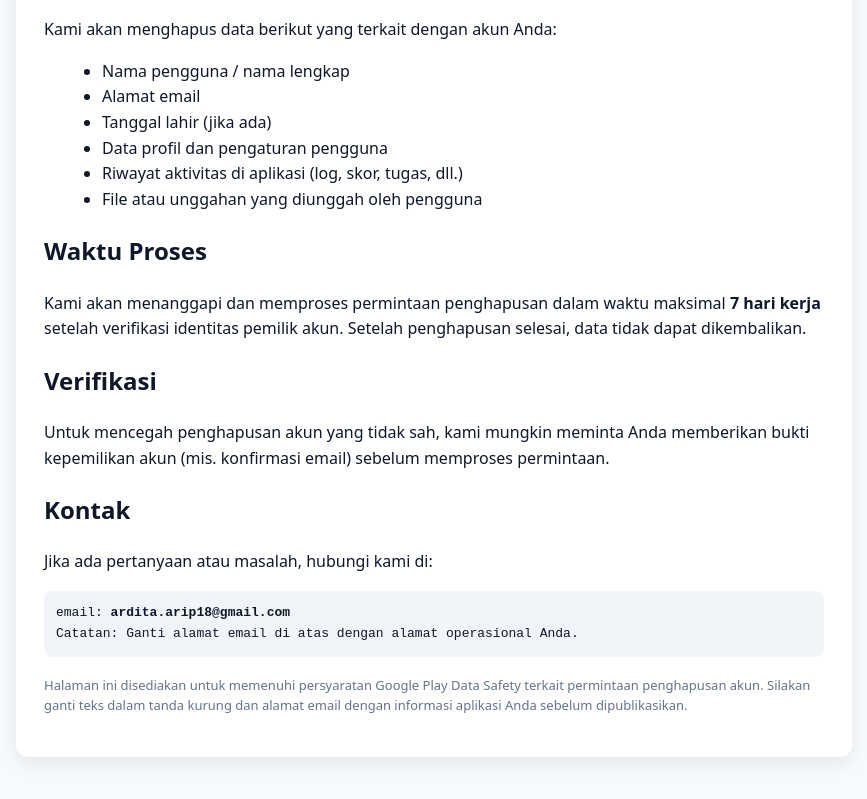
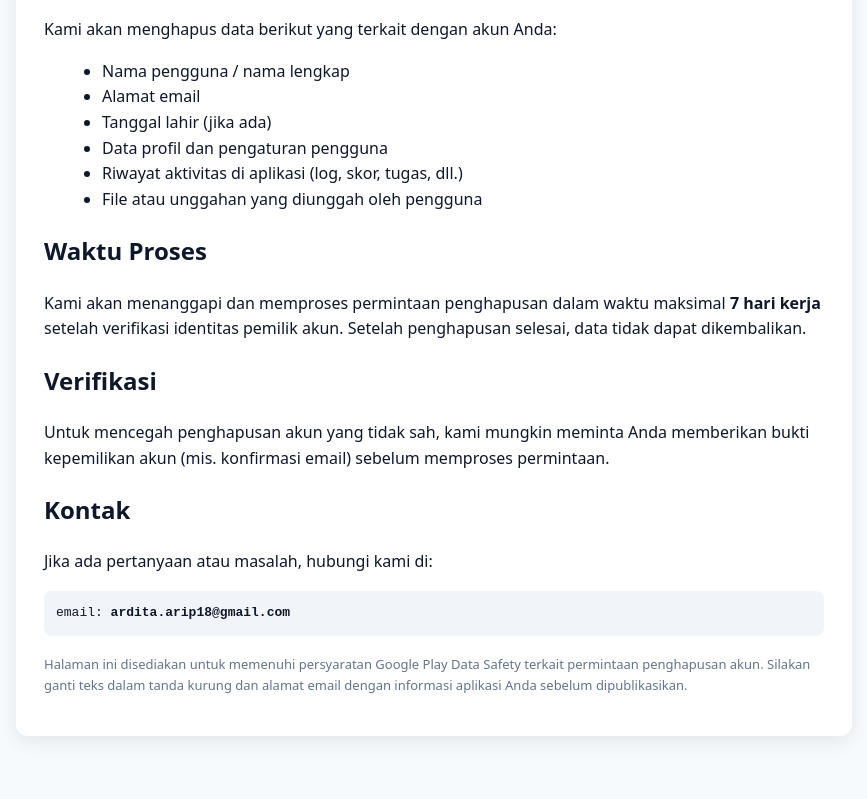
Before and after one commit to L4lu4rdit44rip/delete-account, a plain HTML site: page index.html in a window 1280 px wide. Shown: the part 831-1630 px from the top of the page, without its empty margins (206-1073 px from the left). Drawn offline with Linux system fonts and the light colour scheme.

Commit message:
Update index.html

```diff
--- a/index.html
+++ b/index.html
@@ -129,7 +129,7 @@
       <p>Jika ada pertanyaan atau masalah, hubungi kami di:</p>
       <pre>
 email: <strong>ardita.arip18@gmail.com</strong>
-Catatan: Ganti alamat email di atas dengan alamat operasional Anda.</pre
+</pre
       >
 
       <footer>
```
